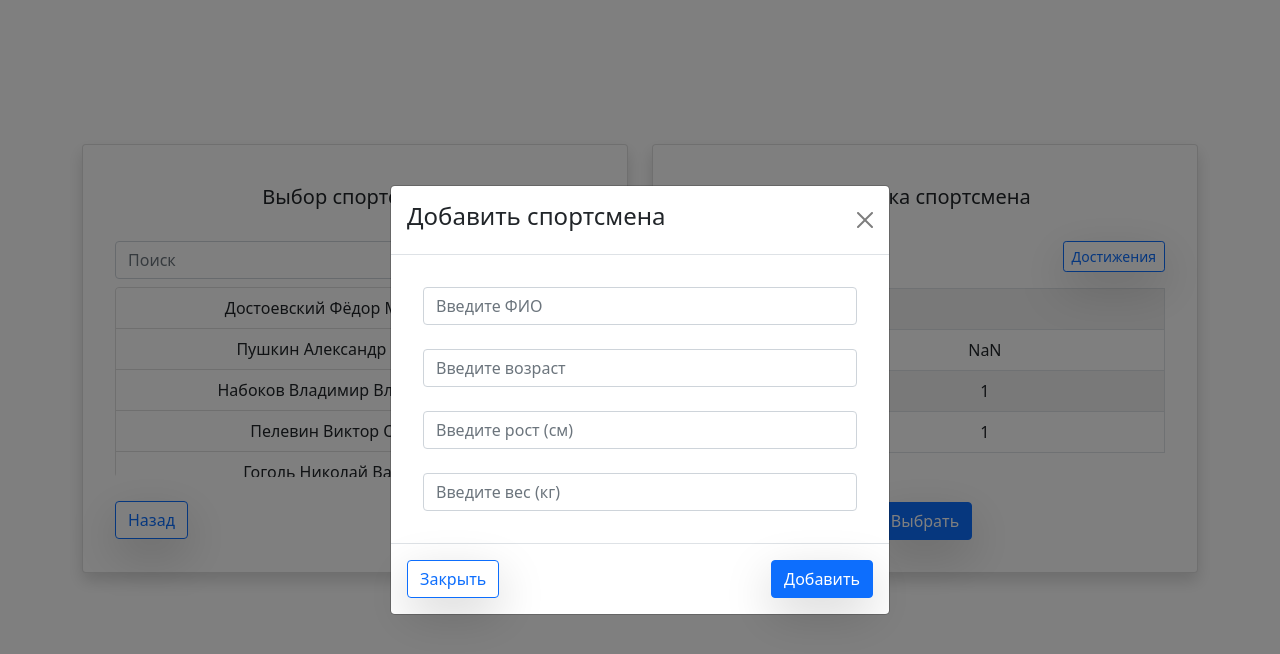
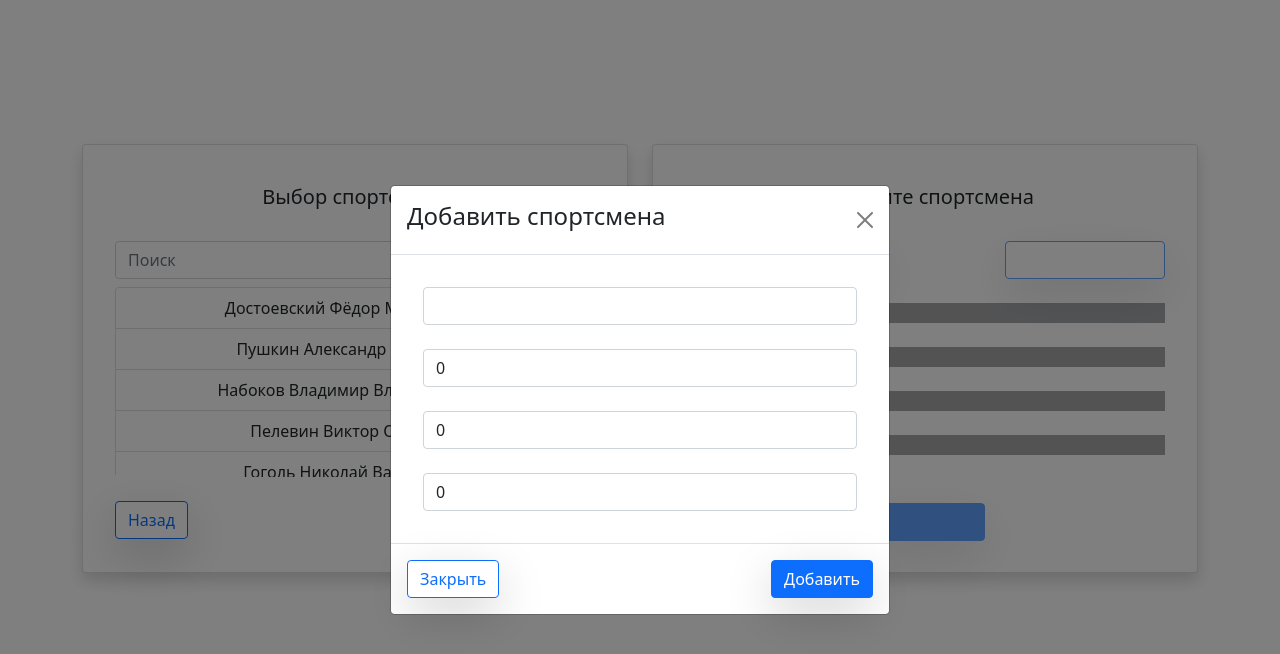
Before and after one commit to Anisia-Klimenko/smart_swimming_pool_IoT, a React (Create React App) app in the folder client0/: page /sportsman in a window 1280 px wide. Both pictures are taken after a click on the button "Создать". Shown: the top 654 px of the page. Built offline with nearby package versions, Linux system fonts and the light colour scheme.

Commit message:
sportsman screen - add new sportsman, export sportsman, blank glow table at start

```diff
--- a/client0/src/screens/sportsman.tsx
+++ b/client0/src/screens/sportsman.tsx
@@ -1,8 +1,8 @@
-import React, { useState, useEffect, SetStateAction } from 'react';
+import React, { useState, useEffect } from 'react';
 import {Link} from 'react-router-dom';
 import 'bootstrap/dist/css/bootstrap.min.css';
 import '../App.css'
-import { Button, Container, Row, Col, Card, InputGroup, FormControl, Stack, Table, ListGroup, Modal } from "react-bootstrap";
+import { Button, Container, Row, Col, Card, InputGroup, FormControl, Stack, Table, ListGroup, Modal, Placeholder } from "react-bootstrap";
 import { sportsman } from '../emulation'
 
 type Sport = {
@@ -12,42 +12,102 @@ type Sport = {
 		distance: number; };
 	}
 
+const blankSportsman : Sport = {
+		id: 0,
+		name: ' ',
+		age: 0,
+		size: 0,
+		weight: 0,
+		distance: 0,
+		tquantity: 0,
+		time: 0,
+		avepulse: 0,
+		train_1: {
+			date: "",
+			pulsemax: 0,
+			pulsemin: 0,
+			distance: 0
+		},
+		train_2: {
+			date: "",
+			pulsemax: 0,
+			pulsemin: 0,
+			distance: 0
+    }
+}
+
+let current : Sport;
+
 function SportsmanWin() {
 	const [showHistory, setShowHistory] = useState(false);
 	const [showAchiv, setShowAchiv] = useState(false);
 	const [showCreate, setShowCreate] = useState(false);
 	const [searchInput, setSearchInput] = useState('');
 	const [searchResult, setSearchResult] = useState(sportsman);
+	const [isActive, setIsActive] = useState(true);
+	const [newSportsman, setNewSportsman] = useState(blankSportsman);
 	const [curr, setCurr] = useState({
 		id: 0,
 		name: ' ',
-		age: NaN,
-		size: 1,
-		weight: 1,
-		distance: 12,
-		tquantity: 3,
-		time: 120,
-		avepulse: 74,
+		age: 0,
+		size: 0,
+		weight: 0,
+		distance: 0,
+		tquantity: 0,
+		time: 0,
+		avepulse: 0,
 		train_1: {
-			date: "19/02/2021",
-			pulsemax: 102,
-			pulsemin: 71,
-			distance: 3
+			date: "",
+			pulsemax: 0,
+			pulsemin: 0,
+			distance: 0
 		},
 		train_2: {
-			date: "25/11/2021",
-			pulsemax: 130,
-			pulsemin: 79,
-			distance: 7
+			date: "",
+			pulsemax: 0,
+			pulsemin: 0,
+			distance: 0
     }});
 
 	const handleListItem = (man: Sport) => {
+		setIsActive(false);
 		setCurr({id: man.id, name: man.name, age: man.age, size: man.size, weight: man.weight, distance: man.distance,
 			tquantity: man.tquantity, time: man.time, avepulse: man.avepulse, train_1: man.train_1, train_2: man.train_2});
+		current = curr;
 	}
 
 	const handleChangeSearch = (event: { target: { value: React.SetStateAction<string>; }; }) => {
 		setSearchInput(event.target.value);
+	}
+
+	const handleInputChange = (key: string, value: any) => {
+		setNewSportsman(state => ({...state, [key]: value}));
+	}
+
+	const handleCreateSportsman = () => {
+		let ids = Math.max.apply(sportsman.map(man => man.id)) + 1;
+		sportsman.push({id: ids,
+			name: newSportsman.name,
+			age: newSportsman.age,
+			size: newSportsman.size,
+			weight: newSportsman.weight,
+			distance: 0,
+			tquantity: 0,
+			time: 0,
+			avepulse: 0,
+			train_1: {
+				date: "",
+				pulsemax: 0,
+				pulsemin: 0,
+				distance: 0
+			},
+			train_2: {
+				date: "",
+				pulsemax: 0,
+				pulsemin: 0,
+				distance: 0
+		}});
+		setShowCreate(false);
 	}
 
 	useEffect(() => {
@@ -85,7 +145,7 @@ function SportsmanWin() {
 					</Card.Text>
 				</Card.Body></Card>
 			</Col>
-			<Col md='6' className='pt-5'>
+			<Col md='6' className={isActive ? 'pt-5 d-none' : 'pt-5'} id="card-table">
 				<Card className='shadow'  style={{ height: '26.8rem' }}><Card.Body className='m-3'>
 					<Card.Title className='pt-2 pb-2'>
 						Карточка спортсмена
@@ -121,9 +181,30 @@ function SportsmanWin() {
 						</tbody>
 						</Table>
 						</div>
-						<Col className='mt-4'><Link to='/training'><Button variant="primary" className='shadow-lg'>
+						<Col className='mt-4'><Link to='/training'><Button variant="primary" className='shadow-lg' onClick={() => current = curr}>
 							Выбрать
 						</Button></Link></Col>
+					</Card.Text>
+				</Card.Body></Card>
+			</Col>
+			<Col md='6' className={isActive ? 'pt-5' : 'pt-5 d-none'} id="card-placeholder">
+				<Card className='shadow'  style={{ height: '26.8rem' }}><Card.Body className='m-3'>
+					<Card.Title className='pt-2 pb-2'>
+						Выберите спортсмена
+					</Card.Title>
+					<Card.Text>
+						<Stack direction="horizontal" className='justify-content-between mt-4 mb-4'>
+							<Placeholder.Button variant="outline-primary" xs={5} className='shadow-lg'></Placeholder.Button>
+							<Placeholder.Button variant="outline-primary" xs={4} className='shadow-lg'></Placeholder.Button>
+						</Stack>
+						<Placeholder as={Card.Title} animation="glow">
+							<Placeholder xs={12} className='mb-4'/>{' '}<Placeholder xs={12}className='mb-4'/>{' '}
+							<Placeholder xs={12} className='mb-4'/>{' '}
+							<Placeholder xs={12} className='mb-4'/>{' '}
+						</Placeholder>
+						<Col className='mt-4'>
+							<Placeholder.Button variant="primary" xs={3} className='shadow-lg'></Placeholder.Button>
+						</Col>
 					</Card.Text>
 				</Card.Body></Card>
 			</Col>
@@ -228,21 +309,21 @@ function SportsmanWin() {
 			</Modal.Header>
 			<Modal.Body className='m-3'>
 			<InputGroup>
-				<FormControl placeholder="Введите ФИО"/>
+				<FormControl placeholder="Введите ФИО" value={newSportsman.name} onChange={(e) => handleInputChange('name', e.target.value)}/>
 			</InputGroup>
 			<InputGroup className="mt-4">
-				<FormControl placeholder="Введите возраст"/>
+				<FormControl placeholder="Введите возраст" value={newSportsman.age} onChange={(e) => handleInputChange('age', e.target.value)}/>
 			</InputGroup>
 			<InputGroup className="mt-4">
-				<FormControl placeholder="Введите рост (см)"/>
+				<FormControl placeholder="Введите рост (см)" value={newSportsman.size} onChange={(e) => handleInputChange('size', e.target.value)}/>
 			</InputGroup>
 			<InputGroup className="mt-4">
-				<FormControl placeholder="Введите вес (кг)"/>
+				<FormControl placeholder="Введите вес (кг)" value={newSportsman.weight} onChange={(e) => handleInputChange('weight', e.target.value)}/>
 			</InputGroup>
 			</Modal.Body>
 			<Modal.Footer className='justify-content-between'>
 					<Button variant="outline-primary" className='shadow-lg' onClick={() => setShowCreate(false)}>Закрыть</Button>
-					<Button variant="primary" className='shadow-lg' onClick={() => setShowCreate(false)}>Добавить</Button>
+					<Button variant="primary" className='shadow-lg' onClick={handleCreateSportsman}>Добавить</Button>
 			</Modal.Footer>
 		</Modal>
 	</Container>);
@@ -255,3 +336,4 @@ class Sportsman extends React.Component {
 }
 
 export default Sportsman;
+export {current};
--- a/client0/src/screens/training.tsx
+++ b/client0/src/screens/training.tsx
@@ -2,6 +2,7 @@ import React, {useState} from 'react';
 import {Link} from 'react-router-dom';
 import 'bootstrap/dist/css/bootstrap.min.css';
 import '../App.css'
+import { current } from './sportsman';
 import {Button, Container, Row, Col, Card, InputGroup, FormControl, Stack, Table, ListGroup, Modal} from "react-bootstrap";
 
 function TrainingWin() {
```
